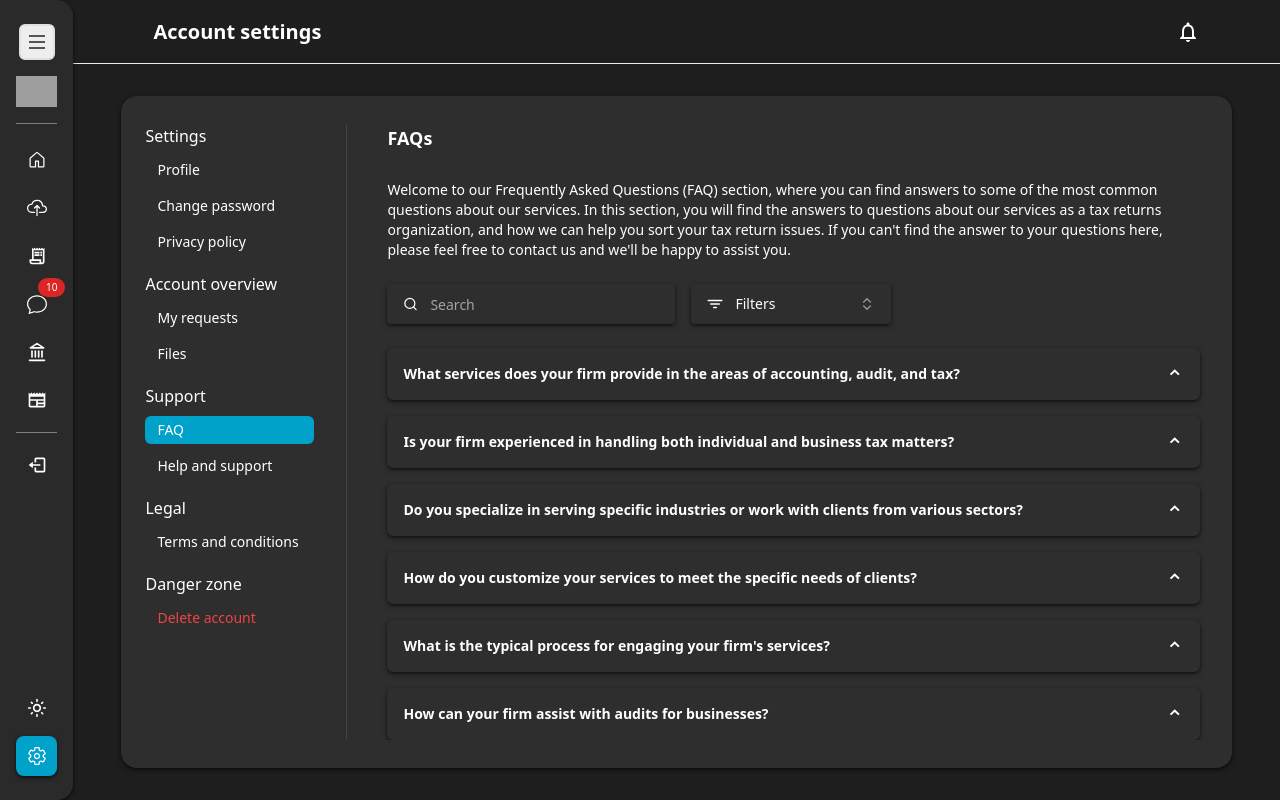
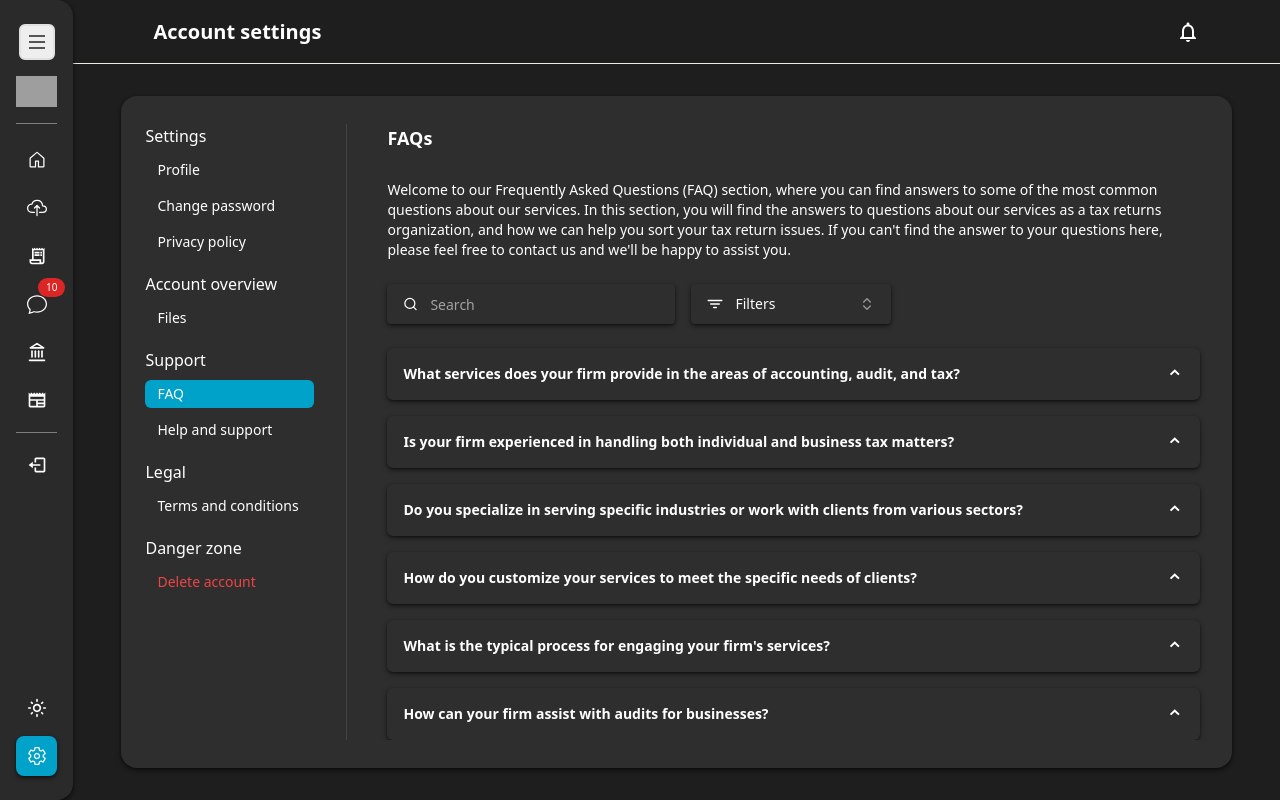
Before and after one commit to Trayshmhirk/tax-return-user-app, a React (Vite) app: page /settings/faq in a window 1280 px wide. Built offline with nearby package versions, Linux system fonts and the light colour scheme; grey boxes are pictures that could not be loaded.

Commit message:
discard my requests page

```diff
--- a/src/components/cards/RequestCard.tsx
+++ /dev/null
@@ -1,46 +0,0 @@
-import { RequestsPropTypes } from "@/types/Types";
-import { formatDate } from "date-fns";
-
-type RequestCardPropTypes = {
-   request: RequestsPropTypes;
-   handleRequestCardClick: () => void;
-};
-
-const RequestCard = ({
-   request,
-   handleRequestCardClick,
-}: RequestCardPropTypes) => {
-   return (
-      <div
-         onClick={handleRequestCardClick}
-         className="relative w-full flex flex-col justify-center gap-2 bg-white dark:bg-gray px-4 py-3 rounded-lg shadow-md dark:shadow-md-dark hover-shadow-body"
-      >
-         <div
-            className={`
-               absolute right-4 top-4 py-[2px] px-[6px] text-xs rounded
-               ${request.status.toLowerCase() === "pending" ? "warning" : ""}
-               ${request.status.toLowerCase() === "paid" ? "success" : ""}
-               ${request.status.toLowerCase() === "completed" ? "completed" : ""}
-            `}
-         >
-            {request.status.charAt(0).toUpperCase() + request.status.slice(1)}
-         </div>
-
-         <div className="text-sm">{request.service_id}</div>
-
-         <div className="text-sm">
-            <span className="text-richElectricBlue">
-               {request.service_title}
-            </span>
-         </div>
-
-         <div className="text-xs">
-            <span className="">
-               {formatDate(request.requestDate, "dd.MM.yyyy")}
-            </span>
-         </div>
-      </div>
-   );
-};
-
-export default RequestCard;
--- a/src/components/sidebar/SettingsAside.tsx
+++ b/src/components/sidebar/SettingsAside.tsx
@@ -37,7 +37,6 @@ import { Navigation2 } from "lucide-react";
 const route = [
    { name: "Profile", route: "profile" },
    { name: "Privacy policy", route: "privacy-policy" },
-   { name: "My requests", route: "my-requests" },
    { name: "Files", route: "files" },
    { name: "FAQ", route: "faq" },
    { name: "Help and support", route: "help-and-support" },
@@ -196,16 +195,6 @@ const SettingsAside = () => {
 
                   <nav className="flex flex-col gap-2">
                      <NavLink
-                        to="my-requests"
-                        className={`
-                           flex items-center justify-between py-1 px-3 rounded-md no-underline
-                           ${location.pathname === "/settings/my-requests" ? "bg-richElectricBlue text-white" : "bg-white dark:bg-gray text-mutedGray dark:text-white hover-shadow"}
-                        `}
-                     >
-                        <span className="text-sm">My requests</span>
-                     </NavLink>
-
-                     <NavLink
                         to="files"
                         className={`
                            flex items-center justify-between py-1 px-3 rounded-md no-underline
--- a/src/mocks/MockData.ts
+++ b/src/mocks/MockData.ts
@@ -5,7 +5,6 @@ import {
    ServicesListTypes,
    CategoryListTypes,
    QuestionsPropsType,
-   RequestsPropTypes,
    CardsProps,
    MetricCardProps,
    ChatsPropType,
@@ -27,7 +26,6 @@ export const headerTitleMap: Record<string, string> = {
    "/settings/faq": "Account settings",
    "/settings/help-and-support": "Account settings",
    "/settings/privacy-policy": "Account settings",
-   "/settings/my-requests": "Account settings",
    "/settings/files": "Account settings",
    "/settings/integrated-banks": "Account settings",
    "/settings/terms-and-conditions": "Account settings",
@@ -353,28 +351,6 @@ export const help: QuestionsPropsType[] = [
          "•	National Center for Strategic Nonprofit Planning & Community Leadership",
          "•	District of Columbia Government, Roots Public Charter School",
       ],
-   },
-];
-
-// requests
-export const requests: RequestsPropTypes[] = [
-   {
-      service_id: uuidv4(),
-      status: "pending",
-      requestDate: "2024-08-30",
-      service_title: "tax",
-   },
-   {
-      service_id: uuidv4(),
-      status: "completed",
-      requestDate: "2024-08-25",
-      service_title: "attestation",
-   },
-   {
-      service_id: uuidv4(),
-      status: "paid",
-      requestDate: "2024-06-25",
-      service_title: "payment",
    },
 ];
 
--- a/src/pages/settings/MyRequests.tsx
+++ /dev/null
@@ -1,72 +0,0 @@
-import { useState } from "react";
-import SearchAndFilter from "@/components/common/SearchAndFilter";
-import { RequestsPropTypes } from "@/types/Types";
-import { requests } from "@/mocks/MockData";
-import RequestCard from "@/components/cards/RequestCard";
-
-const MyRequests = () => {
-   const [searchInput, setSearchInput] = useState("");
-   const [selectedFilter, setSelectedFilter] = useState("");
-   const filterTitleList = ["All", "Pending", "Completed", "Paid"];
-
-   const handleSearch = (e: React.ChangeEvent<HTMLInputElement>) => {
-      setSearchInput(e.target.value);
-   };
-
-   const searchRequests = (request: RequestsPropTypes) => {
-      const requestTitle = request.service_title;
-      return requestTitle.toLowerCase().includes(searchInput.toLowerCase());
-   };
-
-   const handleFilter = (title: string) => {
-      setSelectedFilter(title);
-   };
-
-   const filterByStatus = (request: RequestsPropTypes) => {
-      if (selectedFilter === "" || selectedFilter === "All") {
-         // if no filter is selected, all users should be included
-         return true;
-      }
-      return request.status.toLowerCase() === selectedFilter.toLowerCase();
-   };
-
-   const filteredRequests = requests
-      ? requests.filter(
-           (request) => searchRequests(request) && filterByStatus(request)
-        )
-      : [];
-
-   const handleRequestCardClick = () => {};
-
-   return (
-      <>
-         <h1 className="text-lg font-bold">My requests</h1>
-
-         <SearchAndFilter
-            handleSearch={handleSearch}
-            handleFilter={handleFilter}
-            title={filterTitleList}
-         />
-
-         <div className="w-full">
-            {filteredRequests.length ? (
-               <div className="grid grid-cols-1 xs:grid-cols-2 md:grid-cols-3 xl:grid-cols-4 gap-4">
-                  {filteredRequests.map((request, index) => (
-                     <RequestCard
-                        key={index}
-                        request={request}
-                        handleRequestCardClick={handleRequestCardClick}
-                     />
-                  ))}
-               </div>
-            ) : (
-               <p className="pending-text w-full text-center">
-                  No results found.
-               </p>
-            )}
-         </div>
-      </>
-   );
-};
-
-export default MyRequests;
--- a/src/routes/Router.tsx
+++ b/src/routes/Router.tsx
@@ -28,7 +28,6 @@ const Terms = lazy(() => import("@/pages/settings/Terms"));
 const Help = lazy(() => import("@/pages/settings/Help"));
 const Privacy = lazy(() => import("@/pages/settings/Privacy"));
 const Faq = lazy(() => import("@/pages/settings/Faq"));
-const MyRequests = lazy(() => import("@/pages/settings/MyRequests"));
 const Files = lazy(() => import("@/pages/settings/Files"));
 
 const router = createBrowserRouter(
@@ -148,14 +147,6 @@ const router = createBrowserRouter(
                      </ProtectedRoute>
                   }
                />
-               <Route
-                  path="my-requests"
-                  element={
-                     <ProtectedRoute>
-                        <MyRequests />
-                     </ProtectedRoute>
-                  }
-               />
                <Route path="terms-and-conditions" element={<Terms />} />
                <Route path="help-and-support" element={<Help />} />
                <Route path="privacy-policy" element={<Privacy />} />
```
Also changed, not shown: src/types/Types.ts (+0 -10 lines).
